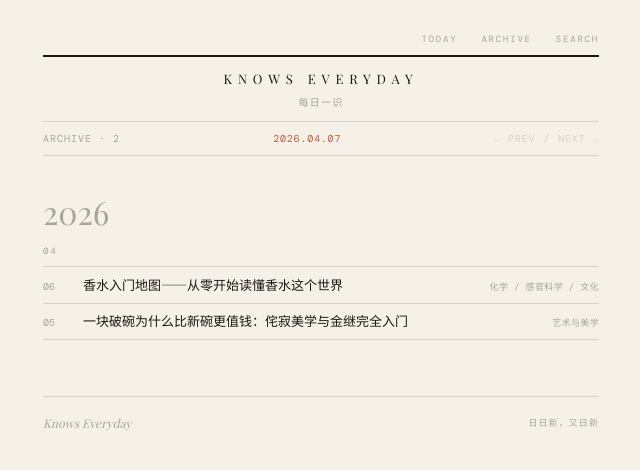
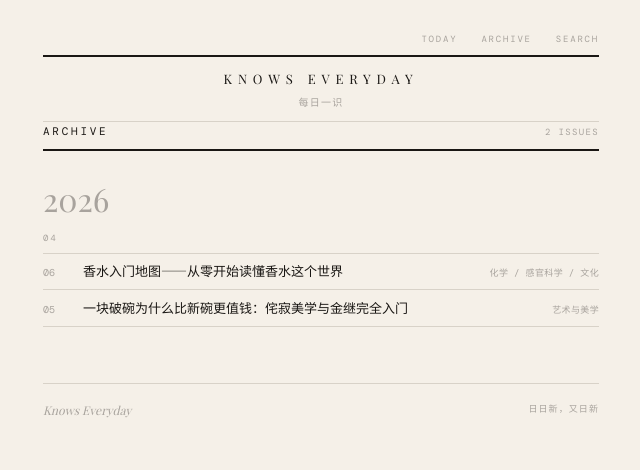
Before and after one commit to KATH-2025/knows-every-day, a Next.js app: page /archive in a window 1280 px wide. Shown: the top 470 px of the page, without its empty margins (319-959 px from the left). Built offline with nearby package versions, Linux system fonts and the light colour scheme; a web font is replaced by a local one.

Commit message:
fix: remove archive icon from PostNav, clean up archive page header

```diff
--- a/src/app/archive/page.module.css
+++ b/src/app/archive/page.module.css
@@ -7,6 +7,29 @@
   max-width: var(--max-width);
   margin: 0 auto;
   padding: 2rem 2rem 4rem;
+}
+
+.pageHeader {
+  display: flex;
+  align-items: baseline;
+  justify-content: space-between;
+  border-bottom: 2px solid var(--ink);
+  padding-bottom: 0.5rem;
+  margin-bottom: 2rem;
+}
+
+.pageTitle {
+  font-family: var(--font-mono);
+  font-size: 11px;
+  letter-spacing: 0.25em;
+  color: var(--ink);
+}
+
+.pageCount {
+  font-family: var(--font-mono);
+  font-size: 9px;
+  letter-spacing: 0.15em;
+  color: var(--ink3);
 }
 
 .yearSection {
--- a/src/app/archive/page.tsx
+++ b/src/app/archive/page.tsx
@@ -1,8 +1,7 @@
 import Link from "next/link";
 import type { Metadata } from "next";
-import { getAllPostsMeta, getBeijingDateStr } from "@/lib/posts";
+import { getAllPostsMeta } from "@/lib/posts";
 import Masthead from "@/components/Masthead";
-import IssueBar from "@/components/IssueBar";
 import SiteFooter from "@/components/SiteFooter";
 import styles from "./page.module.css";
 
@@ -39,16 +38,14 @@ export default function ArchivePage() {
         .map((month) => ({ month, posts: grouped[year][month] })),
     }));
 
-  const today = getBeijingDateStr().replace(/-/g, ".");
-
   return (
     <main className={styles.page}>
       <div className={styles.wrap}>
         <Masthead />
-        <IssueBar
-          left={`ARCHIVE · ${allMetas.length}`}
-          date={today}
-        />
+        <div className={styles.pageHeader}>
+          <span className={styles.pageTitle}>ARCHIVE</span>
+          <span className={styles.pageCount}>{allMetas.length} ISSUES</span>
+        </div>
 
         {years.length === 0 && (
           <p className={styles.empty}>NO ISSUES YET</p>
--- a/src/components/PostNav.tsx
+++ b/src/components/PostNav.tsx
@@ -24,11 +24,8 @@ export default function PostNav({ issueNum, date, prev, next }: Props) {
         <span className={styles.date}>{date}</span>
       </div>
 
-      {/* 右：搜索 + 前后翻篇 */}
+      {/* 右：前后翻篇 */}
       <div className={styles.right}>
-        <Link href="/archive" className={styles.btn} title="所有文章">
-          ≡
-        </Link>
         <Link
           href={prev ? `/${prev}` : "#"}
           className={`${styles.btn} ${!prev ? styles.disabled : ""}`}
```
